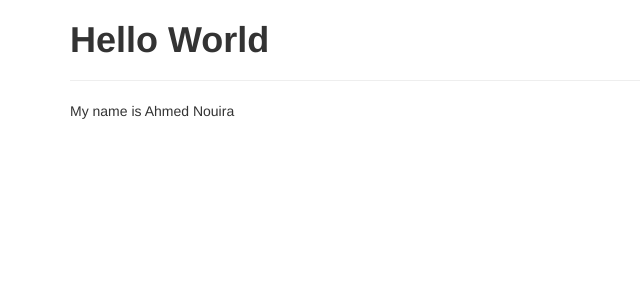
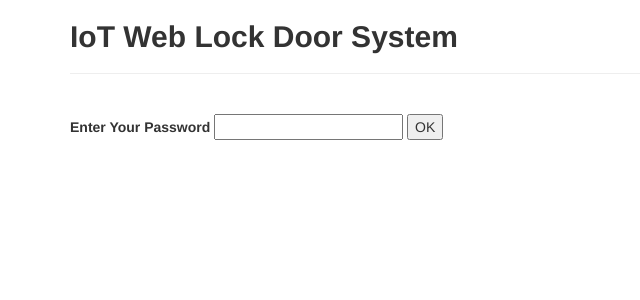
Before and after one commit to ahmnouira/Door_Lock_Flask, a Flask app: page / in a window 1280 px wide. Shown: the top 300 px of the page, without its empty margins (0-640 px from the left). Run offline with Flask 2, Linux system fonts and the light colour scheme; some libraries are stand-ins or nearby versions.

Commit message:
3a
Prepare .html files

```diff
--- /dev/null
+++ b/app/templates/base.html
@@ -0,0 +1,11 @@
+{% extends "bootstrap/base.html" %}
+
+
+{% block title %}Web Door Lock{% endblock %}
+{% block content %}
+<div class="container">
+    <h2><b>IoT Web Lock Door System</b></h2>
+<hr>
+</div>
+{% block app_content  %} {% endblock %}
+{% endblock %}
--- a/app/templates/index.html
+++ b/app/templates/index.html
@@ -1,11 +1,12 @@
-{% extends 'bootstrap/base.html' %}                   <!-- Inherite from the bootstrap/base.html -->
+{% extends "base.html" %}
 
-{% block title %} Web Door Lock {% endblock %} <!-- title -->
-{% block content %}			     <!-- page content -->
-<div class= "container">
- <h1><b>Hello World</b></h1>
-<hr>
-<p> My name is Ahmed Nouira </p>
-</di>
-
+{% block app_content %}
+<div class="container">
+    <br>
+<form action="unlock" method="post">
+    <label for="password"> Enter Your Password </label>
+    <input id="password" name="password" type="password" maxlength="20">
+    <input id="submit"value="OK" type="submit">
+</form>
+</div>
 {% endblock %}
--- /dev/null
+++ b/app/templates/opened.html
@@ -0,0 +1,6 @@
+{% extends "base.html" %}
+
+{% block app_content %}
+<h2> Door Opened </h2>
+<div><a href="{{ url_for('index')}}"> Back</a></div>
+{% endblock %}
```
Also changed, not shown: app/templates/failed.html (added, +8 -0 lines), app/templates/lockout.html (added, +8 -0 lines), README.md.
